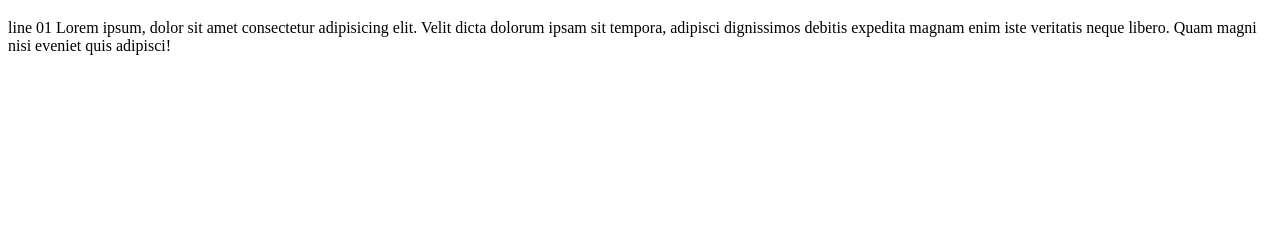
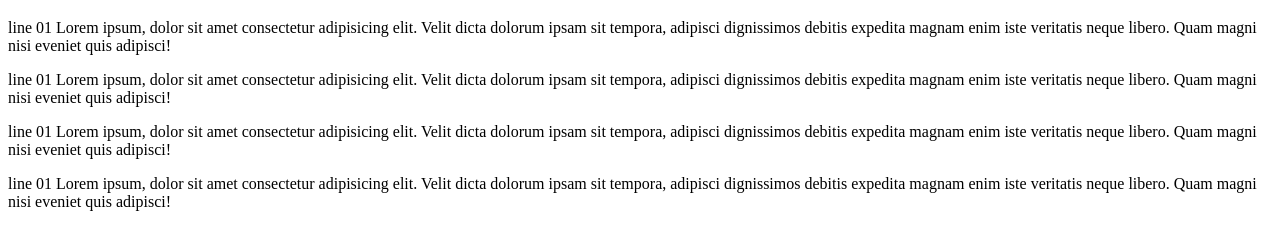
Before and after one commit to Khattiya01/git-test, a plain HTML site: page index.html in a window 1280 px wide. Shown: the part 61-310 px from the top of the page. Drawn offline with Linux system fonts and the light colour scheme.

Commit message:
add newline 03,04

```diff
--- a/index.html
+++ b/index.html
@@ -9,5 +9,8 @@
 <body>
     <h1>Learning Git</h1>
     <p>line 01 Lorem ipsum, dolor sit amet consectetur adipisicing elit. Velit dicta dolorum ipsam sit tempora, adipisci dignissimos debitis expedita magnam enim iste veritatis neque libero. Quam magni nisi eveniet quis adipisci!</p>
+    <p>line 01 Lorem ipsum, dolor sit amet consectetur adipisicing elit. Velit dicta dolorum ipsam sit tempora, adipisci dignissimos debitis expedita magnam enim iste veritatis neque libero. Quam magni nisi eveniet quis adipisci!</p>
+    <p>line 01 Lorem ipsum, dolor sit amet consectetur adipisicing elit. Velit dicta dolorum ipsam sit tempora, adipisci dignissimos debitis expedita magnam enim iste veritatis neque libero. Quam magni nisi eveniet quis adipisci!</p>
+    <p>line 01 Lorem ipsum, dolor sit amet consectetur adipisicing elit. Velit dicta dolorum ipsam sit tempora, adipisci dignissimos debitis expedita magnam enim iste veritatis neque libero. Quam magni nisi eveniet quis adipisci!</p>
 </body>
 </html>
```
